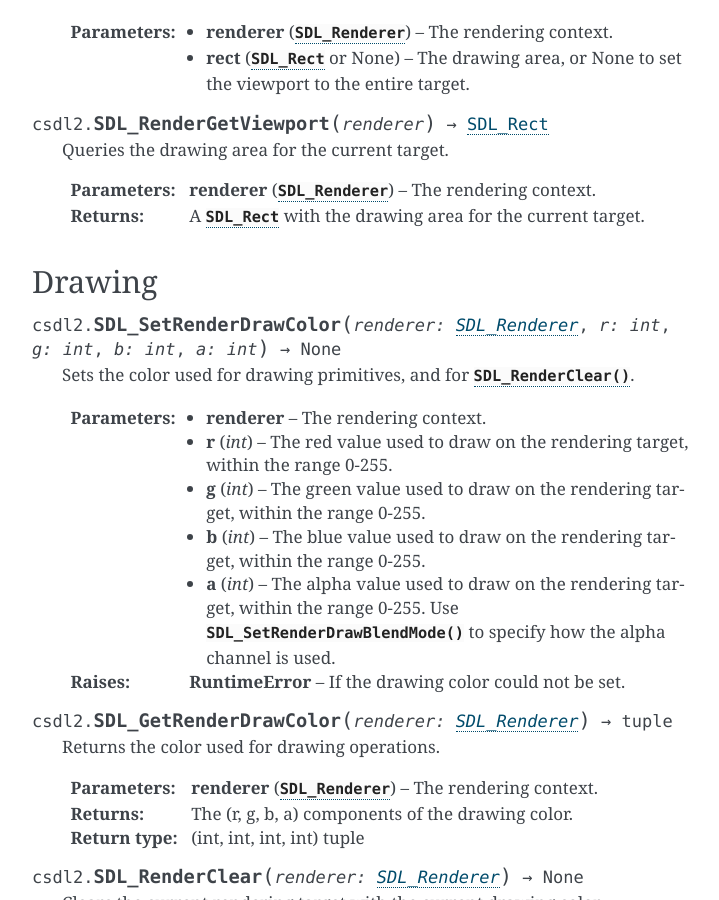
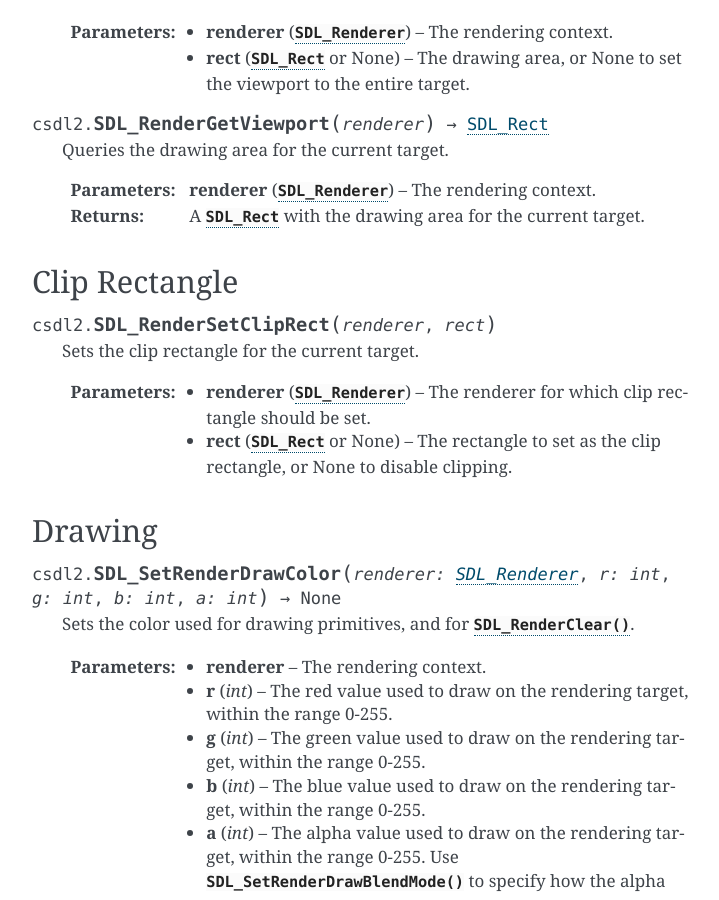
Before and after one commit to pyokagan/pycsdl2, a Sphinx documentation site: the page built from docs/api/render.rst, in a window 1280 px wide and 900 px high, scrolled down 8296 px. Shown: the whole window, without its empty margins (388-1107 px from the left). Built offline with Sphinx 7.4.7, drawn with Linux system fonts in a browser that asks for light colours; some of the changed text lies outside the part shown.

Commit message:
render: implement SDL_RenderSetClipRect()

```diff
--- a/docs/api/render.rst
+++ b/docs/api/render.rst
@@ -428,6 +428,18 @@ Viewport
    :type renderer: :class:`SDL_Renderer`
    :returns: A :class:`SDL_Rect` with the drawing area for the current target.
 
+Clip Rectangle
+--------------
+.. function:: SDL_RenderSetClipRect(renderer, rect)
+
+   Sets the clip rectangle for the current target.
+
+   :param renderer: The renderer for which clip rectangle should be set.
+   :type renderer: :class:`SDL_Renderer`
+   :param rect: The rectangle to set as the clip rectangle, or None to disable
+                clipping.
+   :type rect: :class:`SDL_Rect` or None
+
 Drawing
 -------
 .. function:: SDL_SetRenderDrawColor(renderer: SDL_Renderer, r: int, g: int, b: int, a: int) -> None
```
Also changed, not shown: 3 other files.
